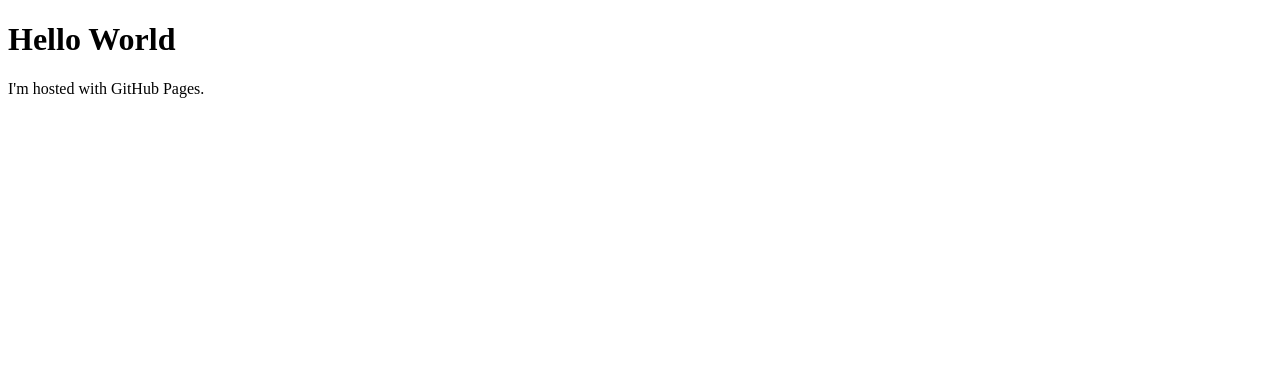
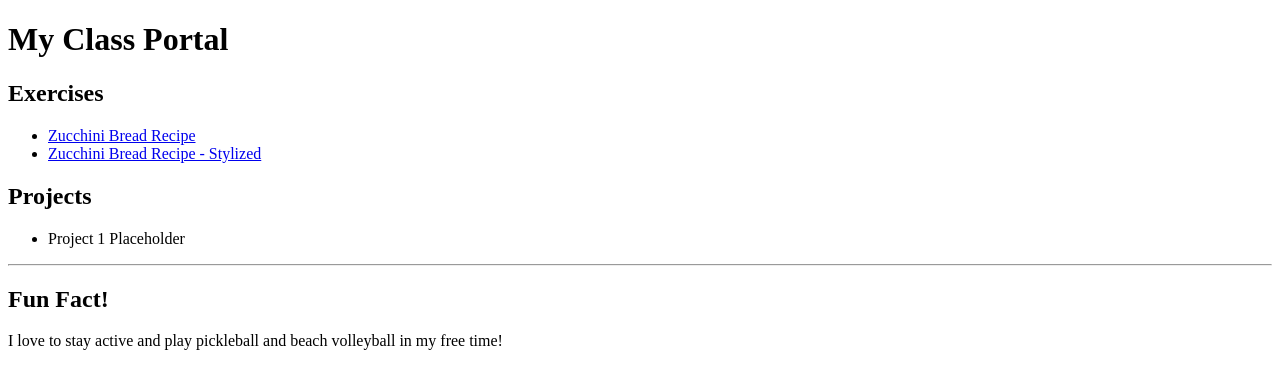
Before and after one commit to IsabellaBaradaran/isabellabaradaran.github.io, a plain HTML site: page index.html in a window 1280 px wide. Drawn offline with Linux system fonts and the light colour scheme.

Commit message:
Update index.html

```diff
--- a/index.html
+++ b/index.html
@@ -1,7 +1,23 @@
 <!DOCTYPE html>
-<html>
+<html lang="en">
+<head>
+    <meta charset="UTF-8">
+    <meta name="viewport" content="width=device-width, initial-scale=1.0">
+    <title>My Class Portal</title>
+</head>
 <body>
-<h1>Hello World</h1>
-<p>I'm hosted with GitHub Pages.</p>
+    <h1>My Class Portal</h1>
+    <h2>Exercises</h2>
+    <ul>
+        <li><a href="file:///Users/isabellabaradaran/Documents/GitHub/isabellabaradaran.github.io/ZucchiniBreadRecipe.html" target="_blank">Zucchini Bread Recipe</a></li>
+        <li><a href="file:///Users/isabellabaradaran/Documents/GitHub/isabellabaradaran.github.io/ZucchiniBreadRecipe-Stylized.html" target="_blank">Zucchini Bread Recipe - Stylized</a></li>
+    </ul>
+<h2>Projects</h2>
+<ul>
+    <li>Project 1 Placeholder</li>
+</ul>
+<hr>
+<h2>Fun Fact!</h2>
+<p>I love to stay active and play pickleball and beach volleyball in my free time!</p>
 </body>
 </html>
```
